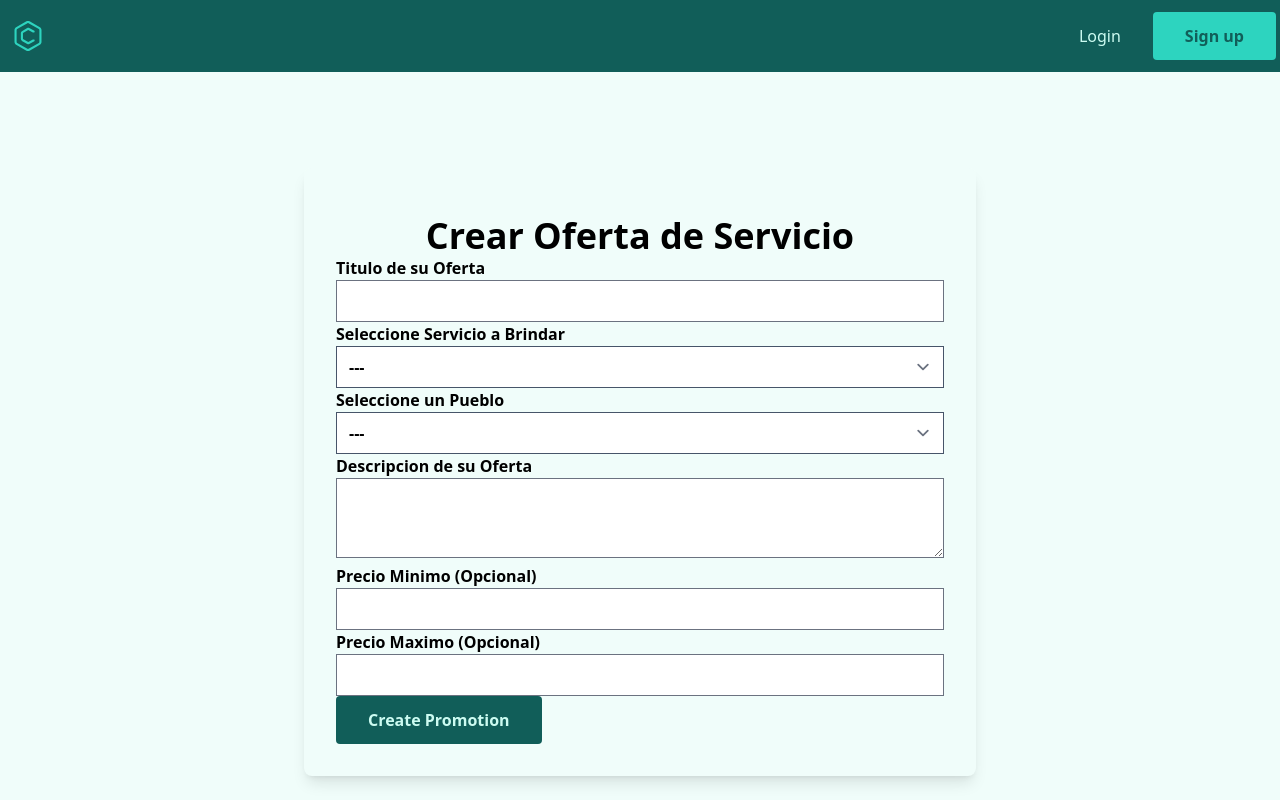
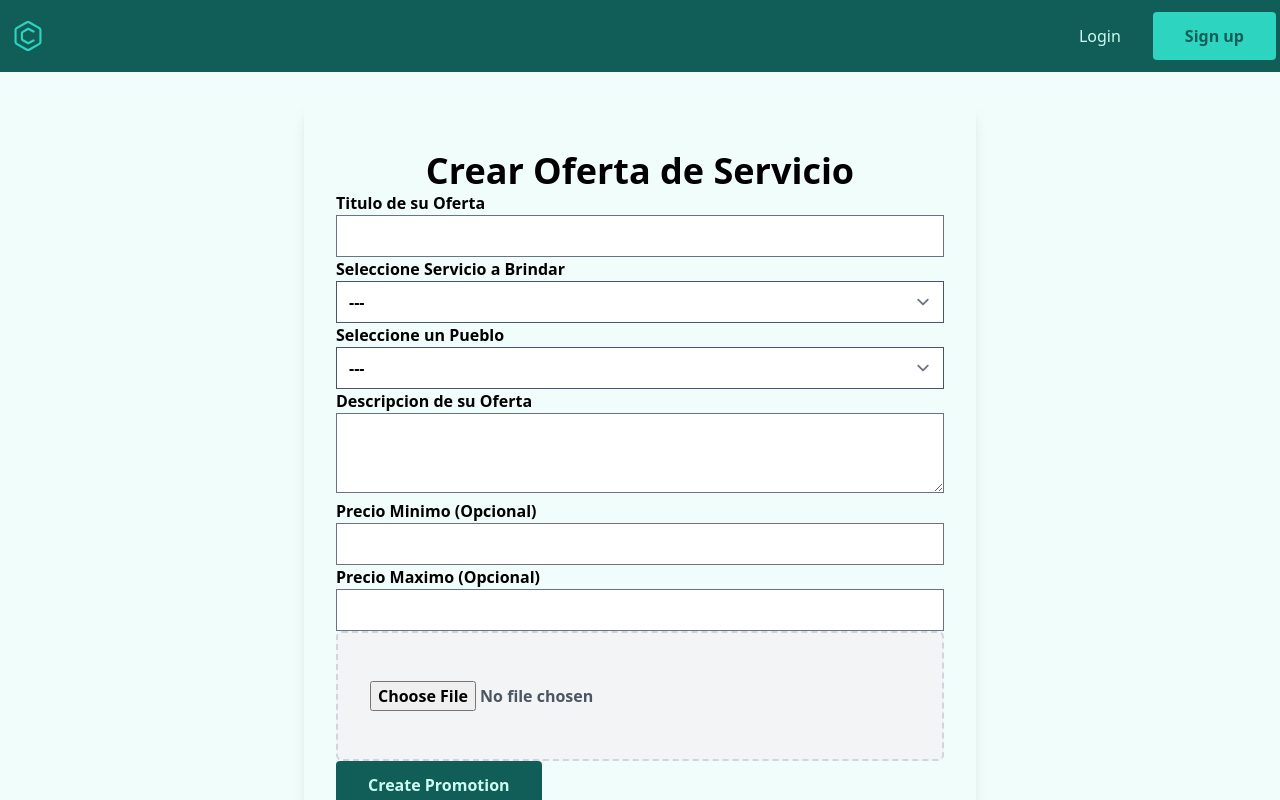
Before and after one commit to Lusanco/PalitasPR, a Svelte app in the folder frontend/: page /create-promotion in a window 1280 px wide. Shown: the top 800 px of the page. Built offline with nearby package versions, Linux system fonts and the light colour scheme.

Commit message:
WIP for multipart/form-data

```diff
--- a/frontend/src/components/Button.svelte
+++ b/frontend/src/components/Button.svelte
@@ -1,10 +1,11 @@
 <script>
   import axios from "axios";
 
-  export let buttonName;
+  export let buttonNAME;
   export let locationURL;
   export let crudVERB;
   export let axiosDATA;
+  export let headerTYPE;
 
   //   State Control Variables
   let hidden = true;
@@ -21,6 +22,7 @@
       method: crudVERB,
       url: locationURL,
       data: axiosDATA,
+      headers: headerTYPE,
     })
       .then((response) => {
         loaded = true;
@@ -44,5 +46,5 @@
   on:click={buttonLogic}
   type="button"
   class="px-8 py-3 font-semibold text-teal-100 bg-teal-800 rounded"
-  >{buttonName}</button
+  >{buttonNAME}</button
 >
--- a/frontend/src/components/CreatePromotion.svelte
+++ b/frontend/src/components/CreatePromotion.svelte
@@ -10,15 +10,20 @@
     service_id,
     description,
     price_min,
-    price_max;
+    price_max,
+    imageFile,
+    errorMessage;
 
   // For iterating town and service name and ids
   const towns = Object.entries(townsID);
   const services = Object.entries(servicesID);
 
-  let buttonName = "Create Promotion";
+  let buttonNAME = "Create Promotion";
   let locationURL = "/api/dashboard/promotion-request";
   let crudVERB = "POST";
+  let headerTYPE = {
+    "Content-Type": "multipart/form-data",
+  };
 
   let axiosDATA = {
     model,
@@ -29,6 +34,25 @@
     price_min,
     price_max,
   };
+
+  function handleFileChange(event) {
+    imageFile = event.target.files[0];
+  }
+
+  function handleUpload() {
+    // if (!imageFile) {
+    //   errorMessage = "Please select an image file";
+    //   return;
+    // }
+
+    const formData = new FormData();
+    formData.append("image", imageFile);
+
+    // Add axiosData object to formData
+    for (const [key, value] of Object.entries(axiosDATA)) {
+      formData.append(key, value);
+    }
+  }
 </script>
 
 <div
@@ -108,7 +132,30 @@
         bind:value={axiosDATA.price_max}
       />
     </div>
-
-    <Button {buttonName} {crudVERB} {locationURL} {axiosDATA}></Button>
+    <div
+      class="flex flex-col items-center justify-center w-full m-auto mx-auto space-y-1 text-gray-800"
+    >
+      <!-- <label for="imageInput" class="block text-sm font-medium">Attachments</label> -->
+      <div class="flex w-full">
+        <input
+          type="file"
+          name="image"
+          id="imageInput"
+          on:change={handleFileChange}
+          class="w-full px-8 py-12 text-gray-600 bg-gray-100 border-2 border-gray-300 border-dashed rounded-md"
+          accept="image/*"
+        />
+        <!-- <button
+          class="px-8 py-12 bg-teal-800 border-2 border-gray-300 rounded-md shadow-lg text-teal-50"
+          on:click={handleUpload}
+        >
+          Upload
+        </button> -->
+      </div>
+      {#if errorMessage}
+        <p class="text-red-500">{errorMessage}</p>
+      {/if}
+    </div>
+    <Button {buttonNAME} {crudVERB} {locationURL} {axiosDATA} {headerTYPE} />
   </div>
 </div>
```
Also changed, not shown: frontend/src/components/UploadImage.svelte (+0 -13 lines).
